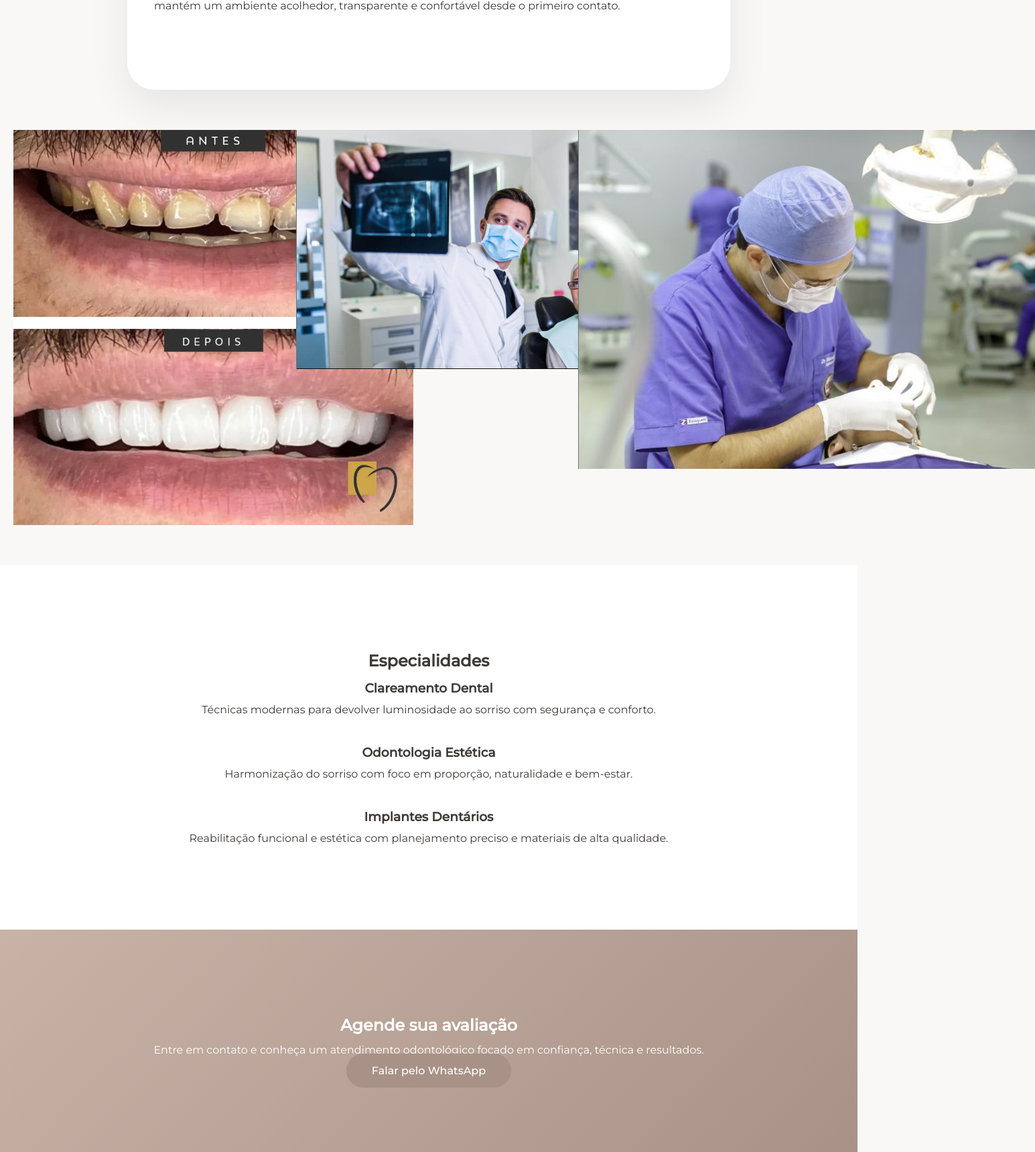
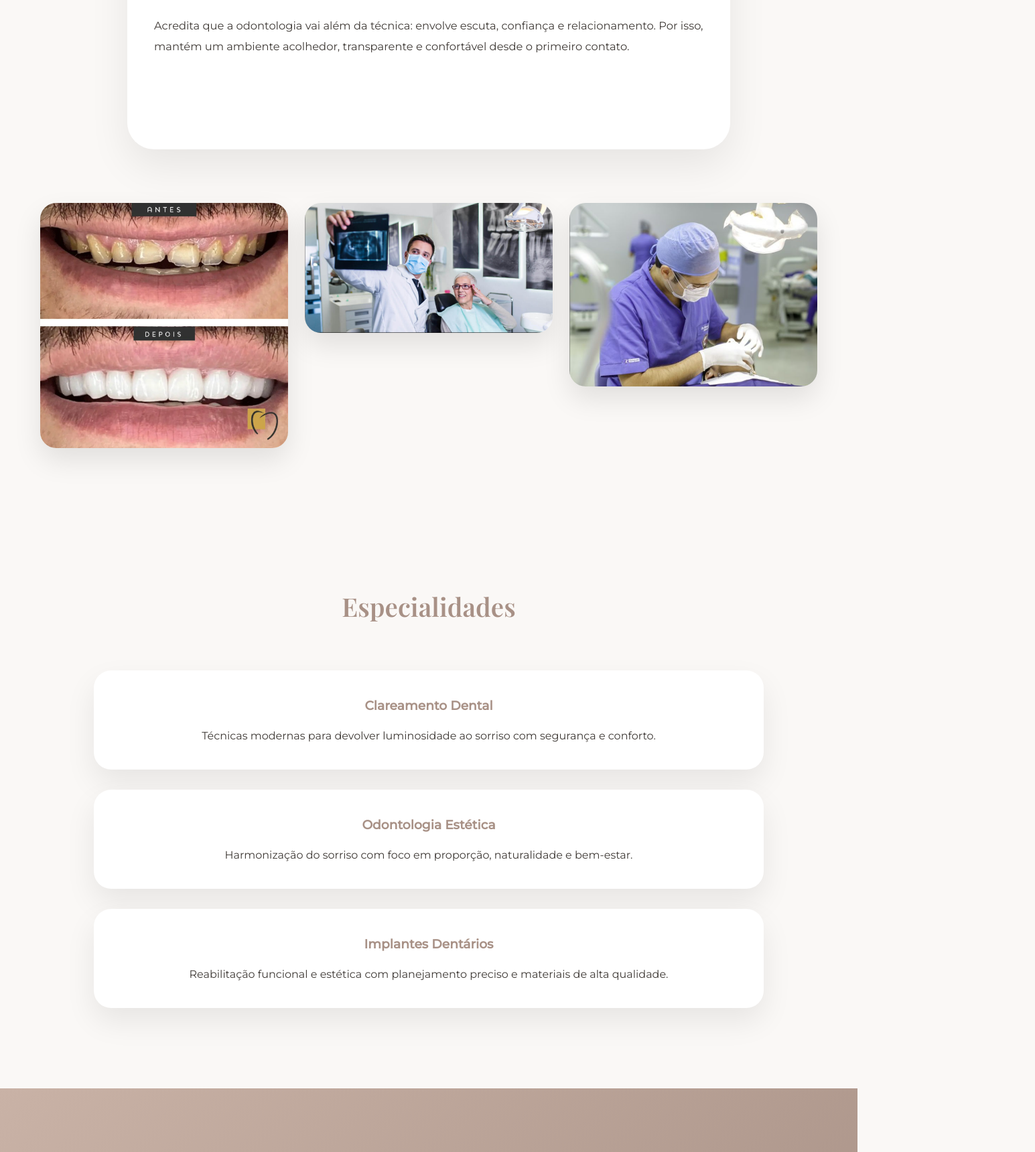
Before and after one commit to pedryn777/sl, a plain HTML site: page index.html in a window 1280 px wide. Shown: the part 1077-2797 px from the top of the page at 67% size, 1545 px wide, since content can reach past the window. Drawn offline with nearby package versions, Linux system fonts and the light colour scheme.

Commit message:
style.css

```diff
--- a/style.css
+++ b/style.css
@@ -1,11 +1,12 @@
 :root {
-  --primaria: #c9b2a6;
+  --primaria: #c9b2a6;        /* rosé sofisticado */
   --primaria-escura: #a89186;
   --fundo: #faf8f6;
   --texto: #3f3a36;
   --branco: #ffffff;
 }
 
+/* RESET */
 * {
   margin: 0;
   padding: 0;
@@ -19,7 +20,7 @@ body {
   line-height: 1.9;
 }
 
-/* ANIMAÇÃO */
+/* ANIMAÇÕES SUAVES */
 .reveal {
   opacity: 0;
   transform: translateY(25px);
@@ -34,7 +35,10 @@ body {
 .hero {
   height: 90vh;
   background:
-    linear-gradient(rgba(120,95,80,0.55), rgba(120,95,80,0.55)),
+    linear-gradient(
+      rgba(120, 95, 80, 0.55),
+      rgba(120, 95, 80, 0.55)
+    ),
     url("img/hero.png") center/cover no-repeat;
   display: flex;
   align-items: center;
@@ -47,13 +51,14 @@ body {
   padding: 20px;
 }
 
-.hero h1 {
+.hero-content h1 {
   font-family: 'Playfair Display', serif;
   font-size: 3rem;
-  color: white;
+  color: var(--branco);
+  font-weight: 500;
 }
 
-.hero p {
+.hero-content p {
   margin: 25px 0 40px;
   font-size: 1.15rem;
   color: #f1efed;
@@ -62,15 +67,21 @@ body {
 /* BOTÕES */
 .btn-primary,
 .btn-dark {
+  display: inline-block;
   padding: 16px 38px;
   border-radius: 40px;
   text-decoration: none;
   font-weight: 500;
+  transition: 0.3s ease;
 }
 
 .btn-primary {
   background: var(--primaria);
   color: var(--branco);
+}
+
+.btn-primary:hover {
+  background: var(--primaria-escura);
 }
 
 .btn-dark {
@@ -92,80 +103,101 @@ body {
   font-family: 'Playfair Display', serif;
   font-size: 2.4rem;
   margin-bottom: 35px;
+  color: var(--primaria-escura);
   text-align: center;
 }
 
-/* BENEFÍCIOS */
-.beneficios {
-  padding: 120px 20px;
-  max-width: 1100px;
-  margin: auto;
-}
-
-.beneficios h2 {
-  text-align: center;
-  font-family: 'Playfair Display', serif;
-  font-size: 2.3rem;
-  margin-bottom: 60px;
-}
-
-.grid {
-  display: grid;
-  gap: 30px;
-}
-
-.grid h3 {
-  color: var(--primaria-escura);
-  margin-bottom: 10px;
+.bio p {
+  margin-bottom: 28px;
+  font-size: 1.02rem;
 }
 
 /* GALERIA */
 .galeria {
   display: grid;
-  grid-template-columns: repeat(auto-fit, minmax(260px,1fr));
+  grid-template-columns: repeat(auto-fit, minmax(260px, 1fr));
   gap: 25px;
-  padding: 60px 20px;
+  padding: 80px 20px;
+  max-width: 1200px;
+  margin: auto;
+}
+
+.galeria img {
+  width: 100%;
+  border-radius: 24px;
+  box-shadow: 0 18px 40px rgba(0,0,0,0.1);
 }
 
 /* ESPECIALIDADES */
 .especialidades {
-  background: var(--branco);
+  background: var(--fundo);
   padding: 120px 20px;
   text-align: center;
 }
 
+.especialidades h2 {
+  font-family: 'Playfair Display', serif;
+  font-size: 2.4rem;
+  margin-bottom: 60px;
+  color: var(--primaria-escura);
+}
+
 .lista-especialidades {
-  max-width: 900px;
+  max-width: 1000px;
   margin: auto;
   display: grid;
   gap: 30px;
 }
 
-/* AUTORIDADE */
-.autoridade {
-  padding: 80px 20px;
-  text-align: center;
-  font-style: italic;
+.lista-especialidades div {
+  background: var(--branco);
+  padding: 35px;
+  border-radius: 26px;
+  box-shadow: 0 20px 45px rgba(0,0,0,0.08);
 }
 
-/* CTA */
+.lista-especialidades h3 {
+  margin-bottom: 12px;
+  color: var(--primaria-escura);
+}
+
+/* CTA FINAL */
 .cta {
-  background: linear-gradient(135deg, var(--primaria), var(--primaria-escura));
-  color: white;
+  background: linear-gradient(
+    135deg,
+    var(--primaria),
+    var(--primaria-escura)
+  );
+  color: var(--branco);
   text-align: center;
   padding: 120px 20px;
 }
 
+.cta h2 {
+  font-family: 'Playfair Display', serif;
+  font-size: 2.4rem;
+  margin-bottom: 25px;
+}
+
+.cta p {
+  max-width: 620px;
+  margin: auto;
+  margin-bottom: 40px;
+  font-size: 1.05rem;
+}
+
 /* FOOTER */
 footer {
-  padding: 30px;
+  padding: 35px;
   text-align: center;
   font-size: 14px;
+  color: #7a6f69;
+  background: var(--fundo);
 }
 
 /* MOBILE */
 @media (max-width: 768px) {
-  .hero h1 {
+  .hero-content h1 {
     font-size: 2.2rem;
   }
 
@@ -173,4 +205,9 @@ footer {
     margin-top: -40px;
     padding: 80px 25px;
   }
+
+  .especialidades,
+  .cta {
+    padding: 90px 20px;
+  }
 }
```
